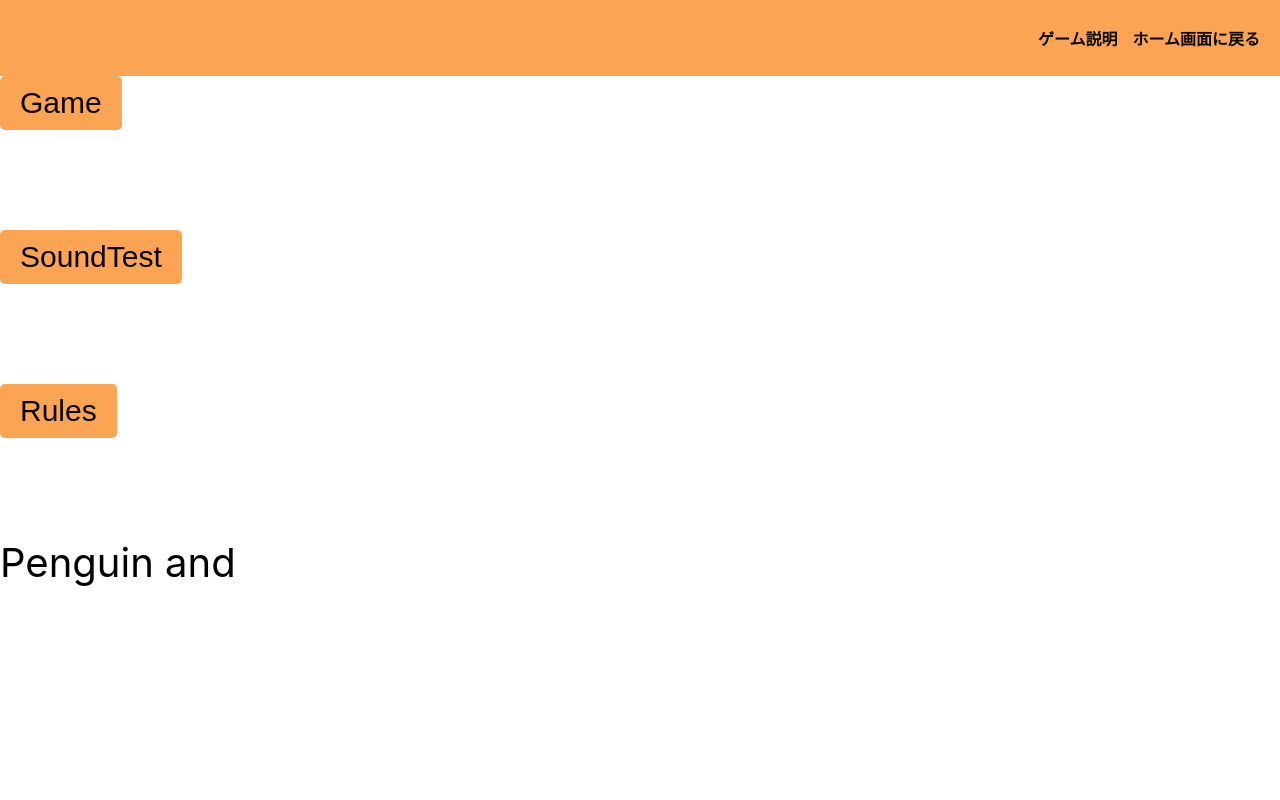
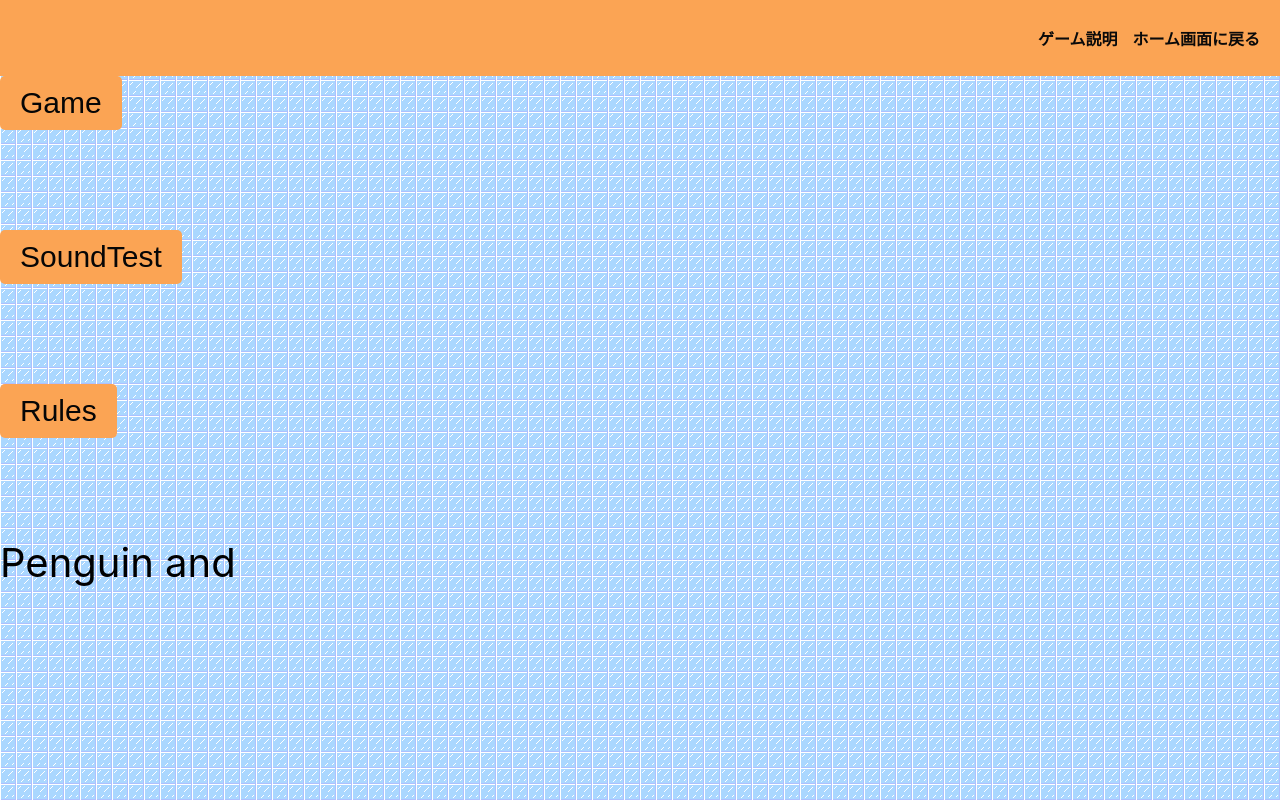
Before and after one commit to jack-app/Ideason2024_teamD, a React (Create React App) app in the folder front/: page / in a window 1280 px wide. Built offline with nearby package versions, Linux system fonts and the light colour scheme.

Commit message:
背景の修正

```diff
--- a/front/src/stylesheet/home.css
+++ b/front/src/stylesheet/home.css
@@ -4,15 +4,25 @@
 }
 /* Background.css */
 .background {
-  background-image: url('/public/texture/ice.png'); /* 画像のパスを指定 */
+  background-image: url('../../public/texture/ice.png'); /* 画像のパスを指定 */
   background-repeat: repeat; /* 水平方向と垂直方向に繰り返す */
   min-height: 100vh; /* 最小の高さをビューポートの100%に設定 */
   width: 100%; /* 幅を100%に設定 */
 }
-.body {
+body {
   margin: 0;
   padding: 0;
-  background: url('../../public/image/pengin.png') repeat;
+  background-image: url('../../public/texture/ice.png') ;
   /* The background image should be semi-transparent */
   background-color: rgba(255, 255, 255, 0.5); /* Fallback background color */
 }
+
+.one {
+  padding: 40px;
+}
+.two {
+  padding: 40px;
+}
+.three {
+  padding: 40px;
+}
```
